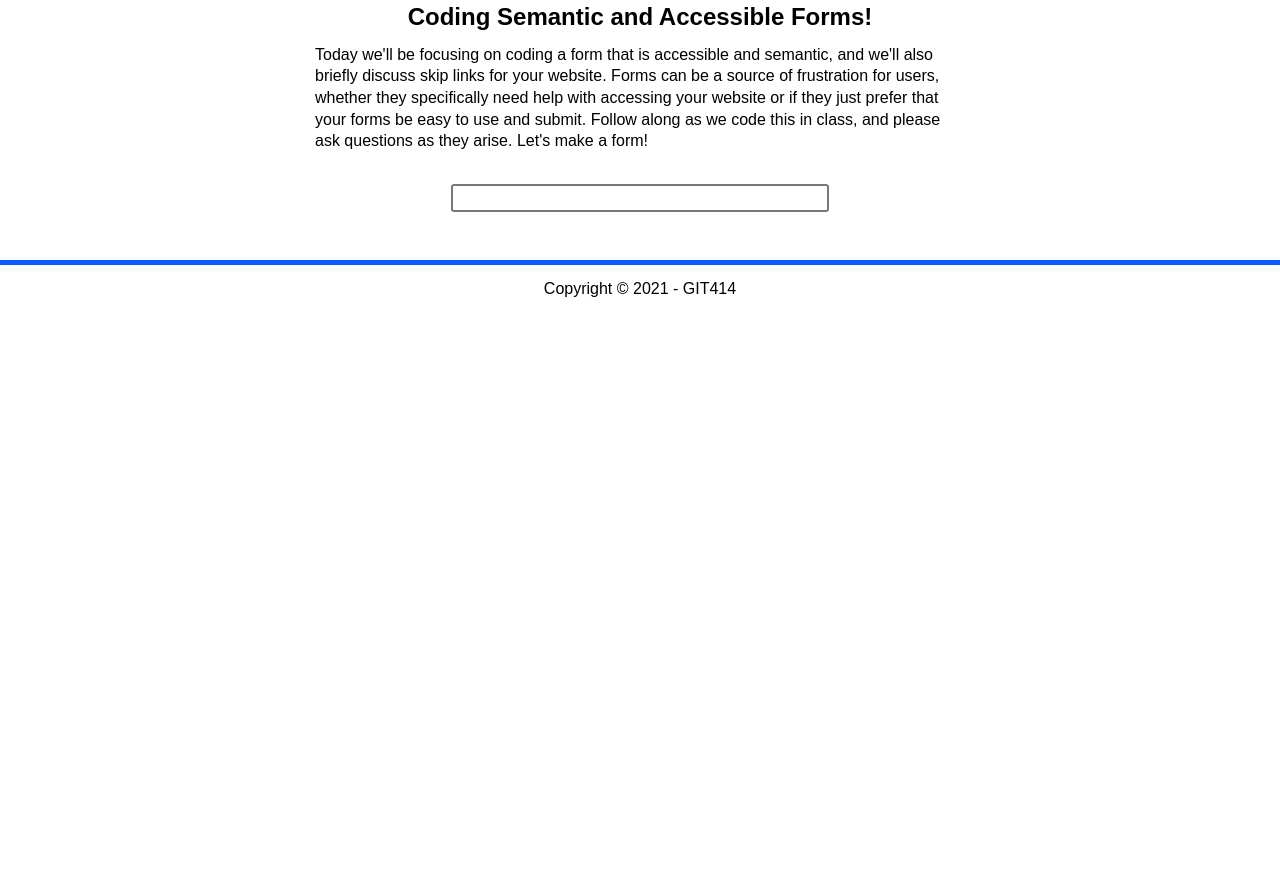
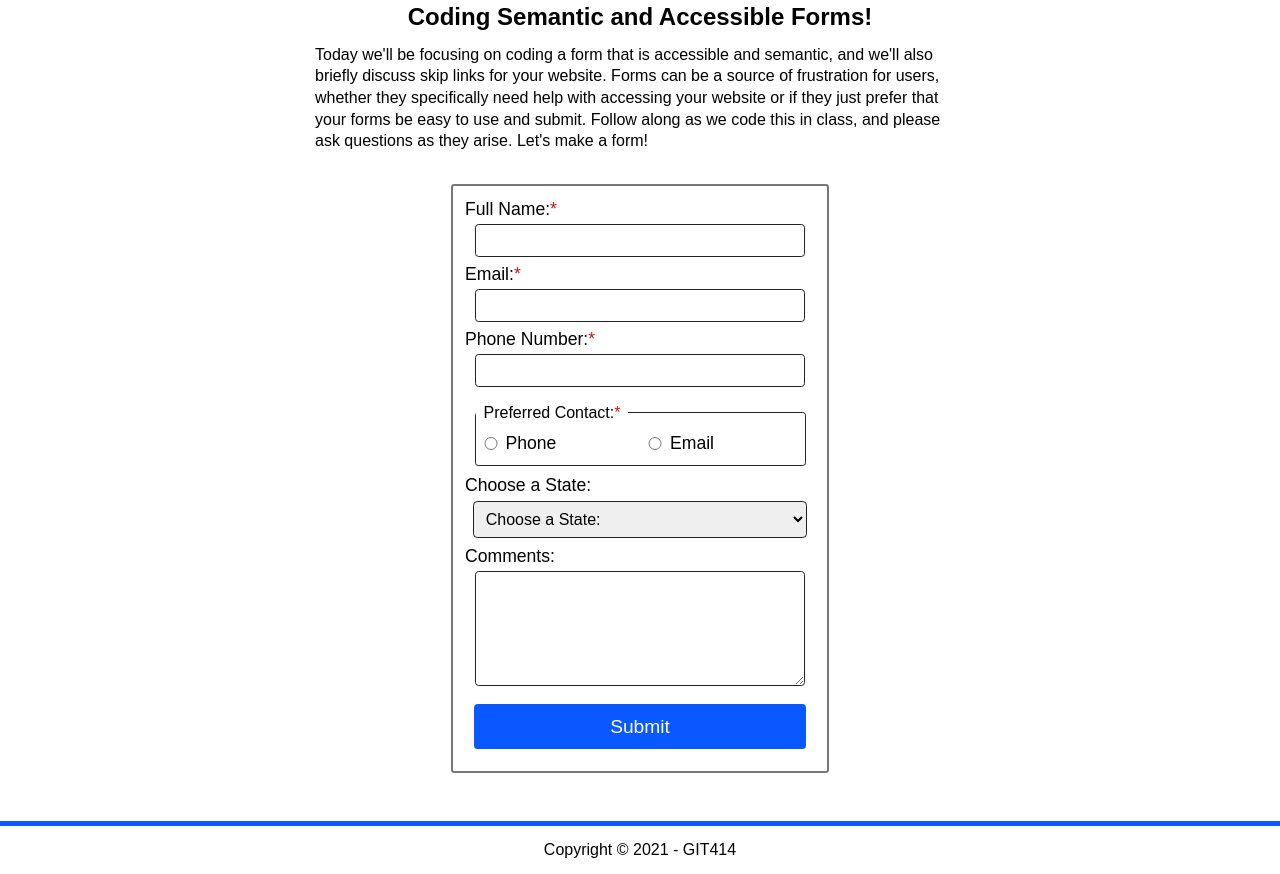
Before and after one commit to mflitton/form-activity-assignment-GIT414, a plain HTML site: page index.html in a window 1280 px wide. Shown: the part 511-1385 px from the top of the page. Before the commit the page ends 824 px from the top, so only its background shows below. Drawn offline with Linux system fonts and the light colour scheme.

Commit message:
Completed form

```diff
--- a/index.html
+++ b/index.html
@@ -28,8 +28,84 @@
 
 			<form action="https://wp.zybooks.com/form-viewer.php" method="POST">
 
+				<label for="full-name">Full Name:<span class="required">*</span></label>
+				<input type="text" name="full-name" id="full-name" required>
 
+				<label for="email">Email:<span class="required">*</span></label>
+				<input type="email" name="email" id="email" required>
 
+				<label for="phone-num">Phone Number:<span class="required">*</span></label>
+				<input type="tel" name="phone-num" id="phone-num" required>
+
+				<fieldset required>
+					<legend>Preferred Contact:<span class="required">*</span></legend>
+
+					<input type="radio" name="pref-contact" id="pref-phone">
+					<label for="pref-phone">Phone</label>
+
+					<input type="radio" name="pref-contact" id="pref-email">
+					<label for="pref-email">Email</label>
+				</fieldset>
+
+				<label for="states">Choose a State:</label>
+				<select name="states" id="states">
+					<option value="n/a">Choose a State:</option>
+					<option value="alabama">Alabama</option>
+					<option value="alaska">Alaska</option>
+					<option value="arizona">Arizona</option>
+					<option value="arkansas">Arkansas</option>
+					<option value="california">California</option>
+					<option value="colorado">Colorado</option>
+					<option value="connecticut">Connecticut</option>
+					<option value="delaware">Delaware</option>
+					<option value="florida">Florida</option>
+					<option value="georgia">Georgia</option>
+					<option value="hawaii">Hawaii</option>
+					<option value="idaho">Idaho</option>
+					<option value="illinois">Illinois</option>
+					<option value="indiana">Indiana</option>
+					<option value="iowa">Iowa</option>
+					<option value="kansas">Kansas</option>
+					<option value="kentucky">Kentucky</option>
+					<option value="louisiana">Louisiana</option>
+					<option value="maine">Maine</option>
+					<option value="maryland">Maryland</option>
+					<option value="massachusetts">Massachusetts</option>
+					<option value="michigan">Michigan</option>
+					<option value="minnesota">Minnesota</option>
+					<option value="mississippi">Mississippi</option>
+					<option value="missouri">Missouri</option>
+					<option value="montana">Montana</option>
+					<option value="nebraska">Nebraska</option>
+					<option value="nevada">Nevada</option>
+					<option value="new-hampshire">New Hampshire</option>
+					<option value="new-jersey">New Jersey</option>
+					<option value="new-mexico">New Mexico</option>
+					<option value="new-york">New York</option>
+					<option value="north-carolina">North Carolina</option>
+					<option value="north-dakota">North Dakota</option>
+					<option value="ohio">Ohio</option>
+					<option value="oklahoma">Oklahoma</option>
+					<option value="oregon">Oregon</option>
+					<option value="pennsylvania">Pennsylvania</option>
+					<option value="rhode-island">Rhode Island</option>
+					<option value="south-carolina">South Carolina</option>
+					<option value="south-dakota">South Dakota</option>
+					<option value="tennessee">Tennessee</option>
+					<option value="texas">Texas</option>
+					<option value="utah">Utah</option>
+					<option value="vermont">Vermont</option>
+					<option value="virginia">Virginia</option>
+					<option value="washington">Washington</option>
+					<option value="west-virginia">West Virginia</option>
+					<option value="wisconsin">Wisconsin</option>
+					<option value="wyoming">Wyoming</option>
+				</select>
+
+				<label for="comments">Comments:</label>
+				<textarea id="comments" name="comments"></textarea>
+
+				<input type="submit" value="Submit">
 			</form>
 
 		</article>
```
